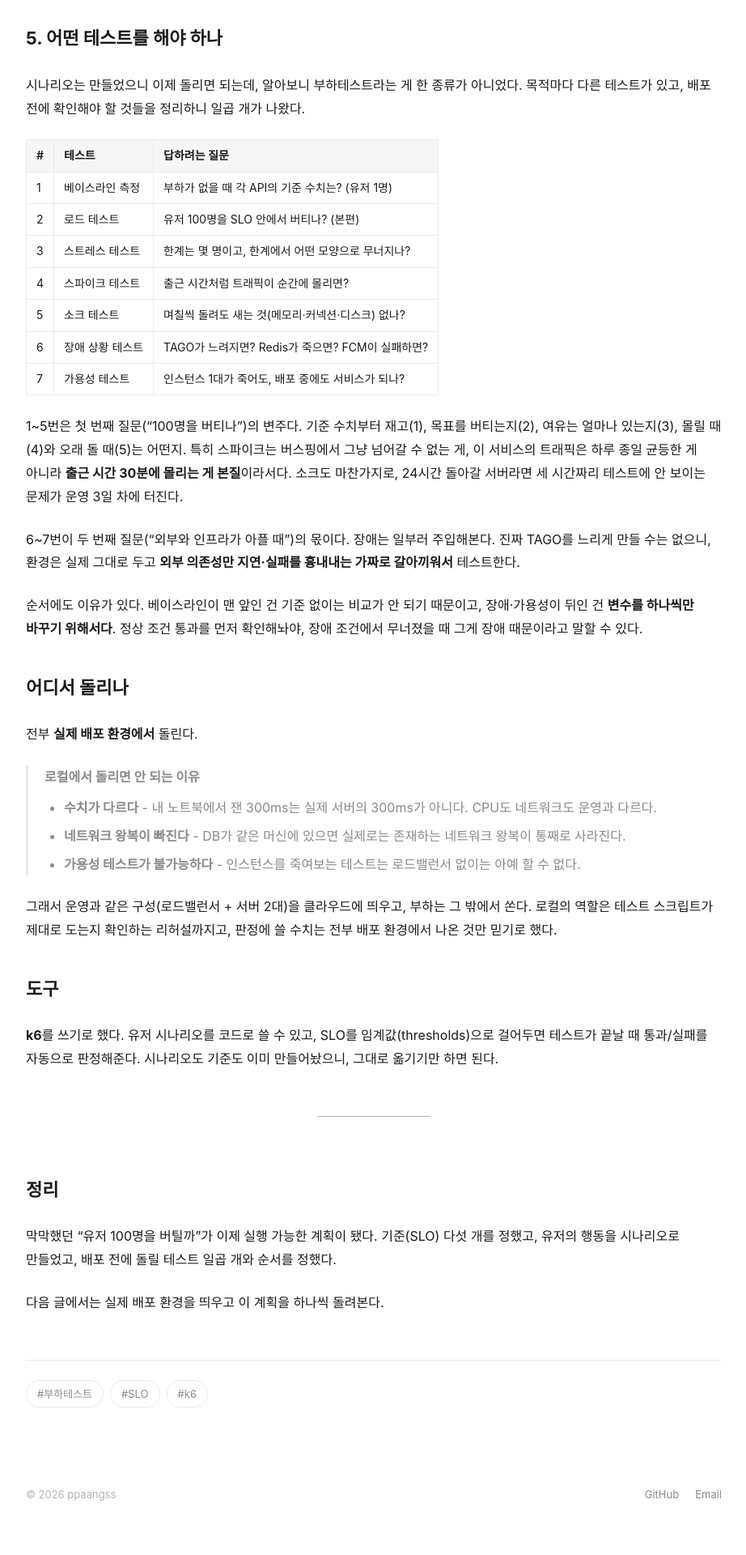
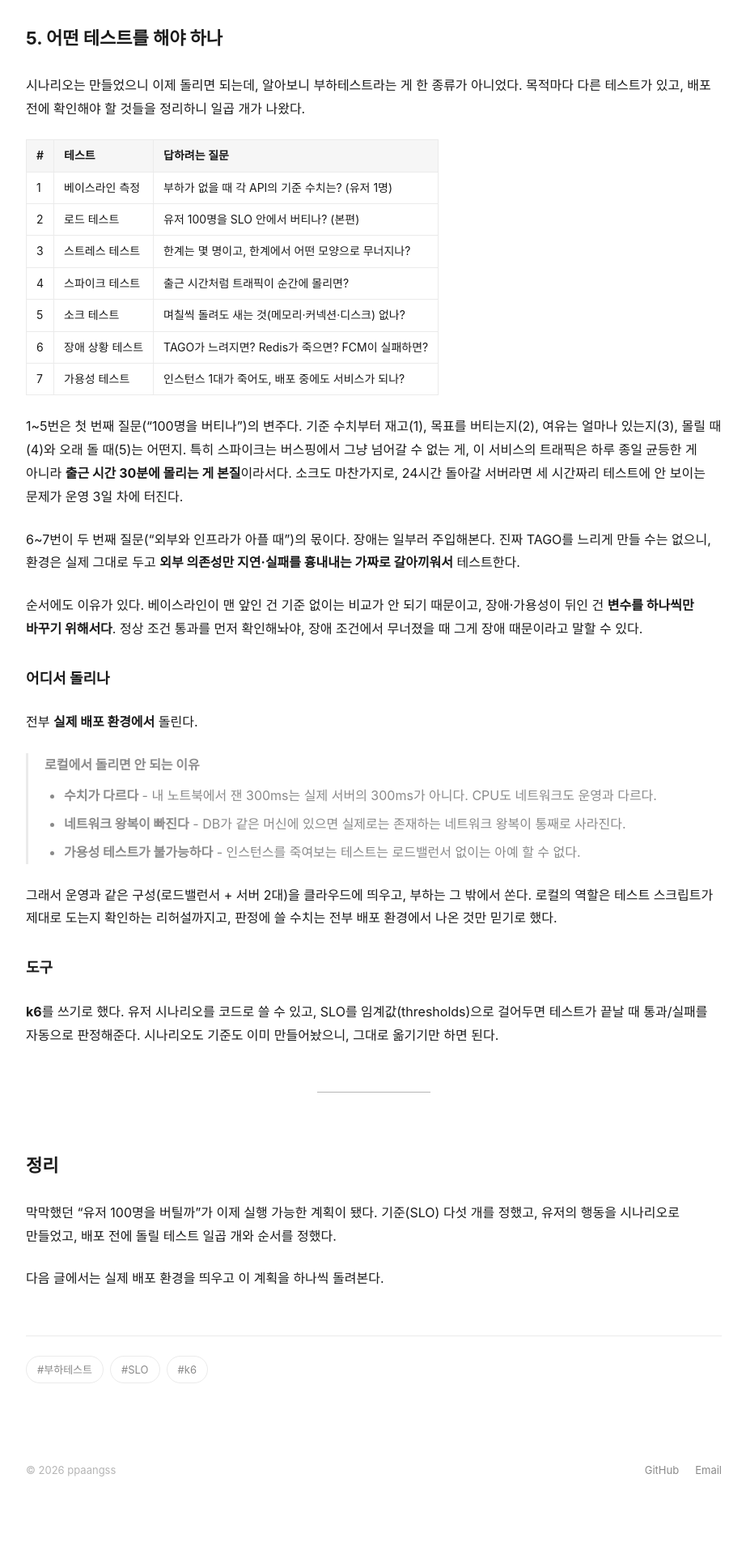
Before and after one commit to ppaangss/ppaangss.github.io, a Jekyll site: the page built from _posts/2026-09-21-busping-load-test-plan.md, in a window 1280 px wide. Shown: the part 4121-6041 px from the top of the page at 81% size, without its empty margins (178-1100 px from the left). Built offline with Jekyll 4.4.1, drawn with Linux system fonts in a browser that asks for light colours; some web fonts are replaced; after the commit the page ends 6011 px from its top, so only the background shows below that.

Commit message:
fix: 본문 헤딩을 h2부터 시작하도록 통일, 목차가 h2/h3을 수집하게 수정

```diff
--- a/_layouts/post.html
+++ b/_layouts/post.html
@@ -28,12 +28,12 @@
   var body = document.querySelector('.post-body');
   var toc = document.querySelector('.toc');
   if (!body || !toc) return;
-  var heads = body.querySelectorAll('h1[id], h2[id]');
+  var heads = body.querySelectorAll('h2[id], h3[id]');
   if (heads.length < 2) return;
   var list = document.createElement('ol');
   heads.forEach(function (h) {
     var li = document.createElement('li');
-    if (h.tagName === 'H2') li.className = 'toc-sub';
+    if (h.tagName === 'H3') li.className = 'toc-sub';
     var a = document.createElement('a');
     a.href = '#' + h.id;
     a.textContent = h.textContent;
--- a/_posts/2026-09-21-busping-load-test-plan.md
+++ b/_posts/2026-09-21-busping-load-test-plan.md
@@ -10,7 +10,7 @@
 
 **내가 자주 타는 버스 정류장 근처에 오면 알려주는 서비스, '버스핑'에 대하여 작성한 게시물 입니다.**
 
-# 1. 버스핑, 그리고 1차 MVP 완성
+## 1. 버스핑, 그리고 1차 MVP 완성
 
 짬 내서 만들던 앱의 1차 MVP가 드디어 끝났다.
 
@@ -24,7 +24,7 @@
 
 ---
 
-# 2. 목표는 유저 100명, 근데 뭘 어떻게 테스트하지?
+## 2. 목표는 유저 100명, 근데 뭘 어떻게 테스트하지?
 
 목표는 미리 정해뒀다. 1차 MVP는 유저 100명. 100명이 앱을 켜놓고 쓰는 상황을 버티면 합격이라고 잡았다.
 
@@ -36,7 +36,7 @@
 
 ---
 
-# 3. 기준부터 정하자
+## 3. 기준부터 정하자
 
 고민하다 보니 순서가 잘못됐다는 걸 깨달았다. 테스트를 어떻게 돌릴지보다, 뭐가 통과인지를 먼저 정해야 했다.
 
@@ -74,7 +74,7 @@
 
 ---
 
-# 4. 유저 100명을 시나리오로 만들기
+## 4. 유저 100명을 시나리오로 만들기
 
 기준은 정했으니, 이제 "유저 100명이 쓰는 동안"을 만들 차례다. 그런데 유저 100명은 요청 몇 개일까?
 
@@ -92,7 +92,7 @@
 
 ---
 
-# 5. 어떤 테스트를 해야 하나
+## 5. 어떤 테스트를 해야 하나
 
 시나리오는 만들었으니 이제 돌리면 되는데, 알아보니 부하테스트라는 게 한 종류가 아니었다. 목적마다 다른 테스트가 있고, 배포 전에 확인해야 할 것들을 정리하니 일곱 개가 나왔다.
 
@@ -112,7 +112,7 @@
 
 순서에도 이유가 있다. 베이스라인이 맨 앞인 건 기준 없이는 비교가 안 되기 때문이고, 장애·가용성이 뒤인 건 **변수를 하나씩만 바꾸기 위해서다**. 정상 조건 통과를 먼저 확인해놔야, 장애 조건에서 무너졌을 때 그게 장애 때문이라고 말할 수 있다.
 
-## 어디서 돌리나
+### 어디서 돌리나
 
 전부 **실제 배포 환경에서** 돌린다.
 
@@ -124,13 +124,13 @@
 
 그래서 운영과 같은 구성(로드밸런서 + 서버 2대)을 클라우드에 띄우고, 부하는 그 밖에서 쏜다. 로컬의 역할은 테스트 스크립트가 제대로 도는지 확인하는 리허설까지고, 판정에 쓸 수치는 전부 배포 환경에서 나온 것만 믿기로 했다.
 
-## 도구
+### 도구
 
 **k6**를 쓰기로 했다. 유저 시나리오를 코드로 쓸 수 있고, SLO를 임계값(thresholds)으로 걸어두면 테스트가 끝날 때 통과/실패를 자동으로 판정해준다. 시나리오도 기준도 이미 만들어놨으니, 그대로 옮기기만 하면 된다.
 
 ---
 
-# 정리
+## 정리
 
 막막했던 "유저 100명을 버틸까"가 이제 실행 가능한 계획이 됐다. 기준(SLO) 다섯 개를 정했고, 유저의 행동을 시나리오로 만들었고, 배포 전에 돌릴 테스트 일곱 개와 순서를 정했다.
 
```
